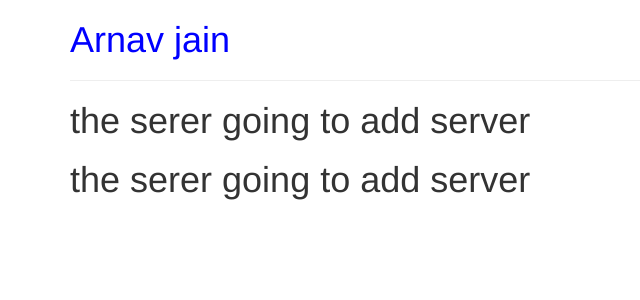
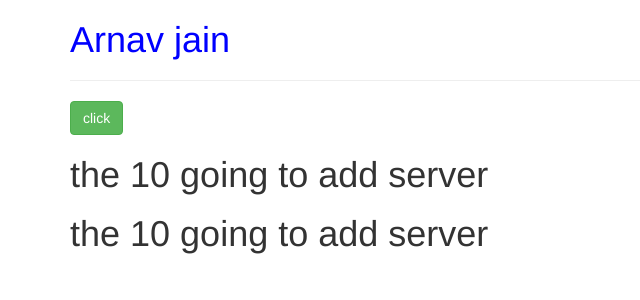
Before and after one commit to Arnavjain1703/Angular-Tutorial, an Angular app: page / in a window 1280 px wide. Shown: the top 300 px of the page, without its empty margins (0-640 px from the left). Built offline with nearby package versions, Linux system fonts and the light colour scheme.

Commit message:
data binding ,string intepretation ,property binding

```diff
--- a/src/app/server/server.component.html
+++ b/src/app/server/server.component.html
@@ -1 +1 @@
-<h1>the serer going to add server</h1>
+<h1>the {{setup}} going to add server</h1>
--- a/src/app/server/server.component.ts
+++ b/src/app/server/server.component.ts
@@ -9,5 +9,5 @@ import { Component } from '@angular/core';
 )
 
 export class ServerComponent{
-
+setup =10;
 }
--- a/src/app/serves/serves.component.html
+++ b/src/app/serves/serves.component.html
@@ -1,2 +1,4 @@
+<button class="btn btn-success" [disabled]=!hellow>click</button>
+
 <app-server></app-server>
 <app-server></app-server>
--- a/src/app/serves/serves.component.ts
+++ b/src/app/serves/serves.component.ts
@@ -2,13 +2,16 @@ import { Component, OnInit } from '@angular/core';
 
 @Component({
   selector: '.app-serves',
-  template: `<app-server></app-server>
-  <app-server></app-server> `,
+  templateUrl:'./serves.component.html',
   styles: []
 })
-export class ServesComponent implements OnInit {
-
-  constructor() { }
+export class ServesComponent implements OnInit{
+  hellow=false;
+  constructor() {
+   setTimeout (()=> {
+     this.hellow = true;
+   },2000);
+  }
 
   ngOnInit() {
   }
```
